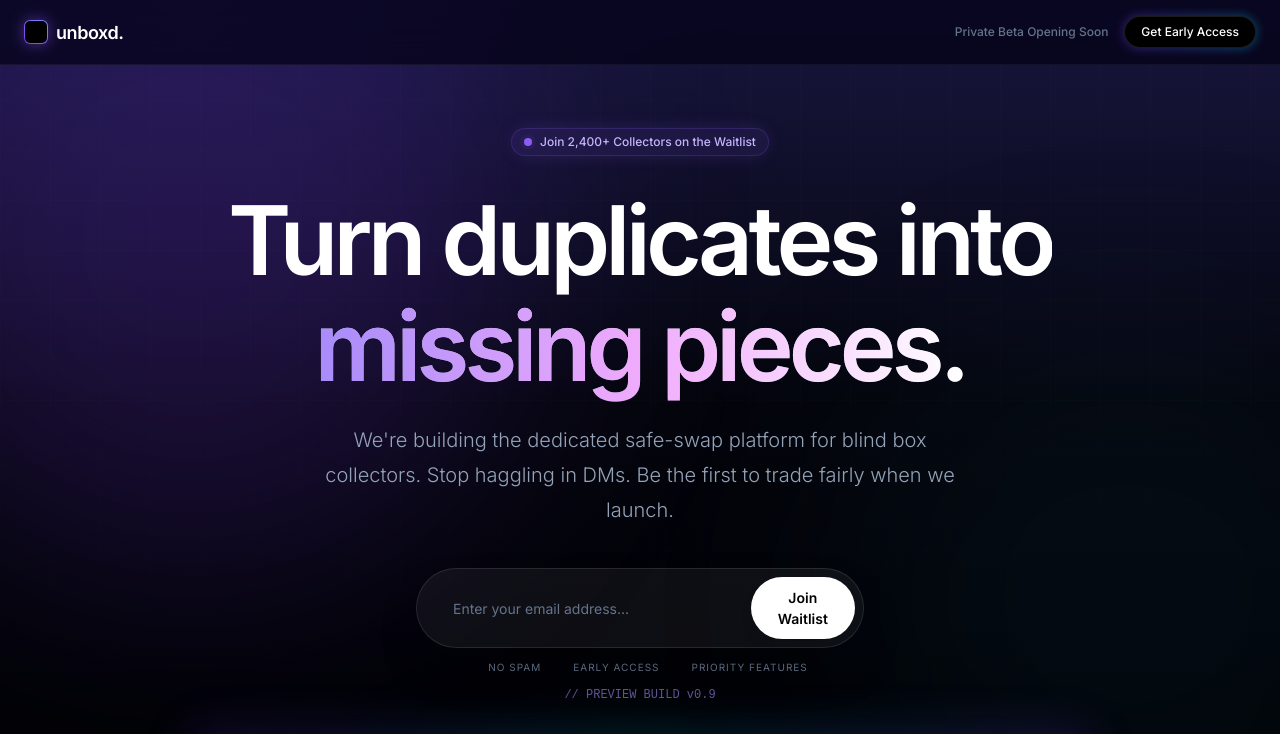
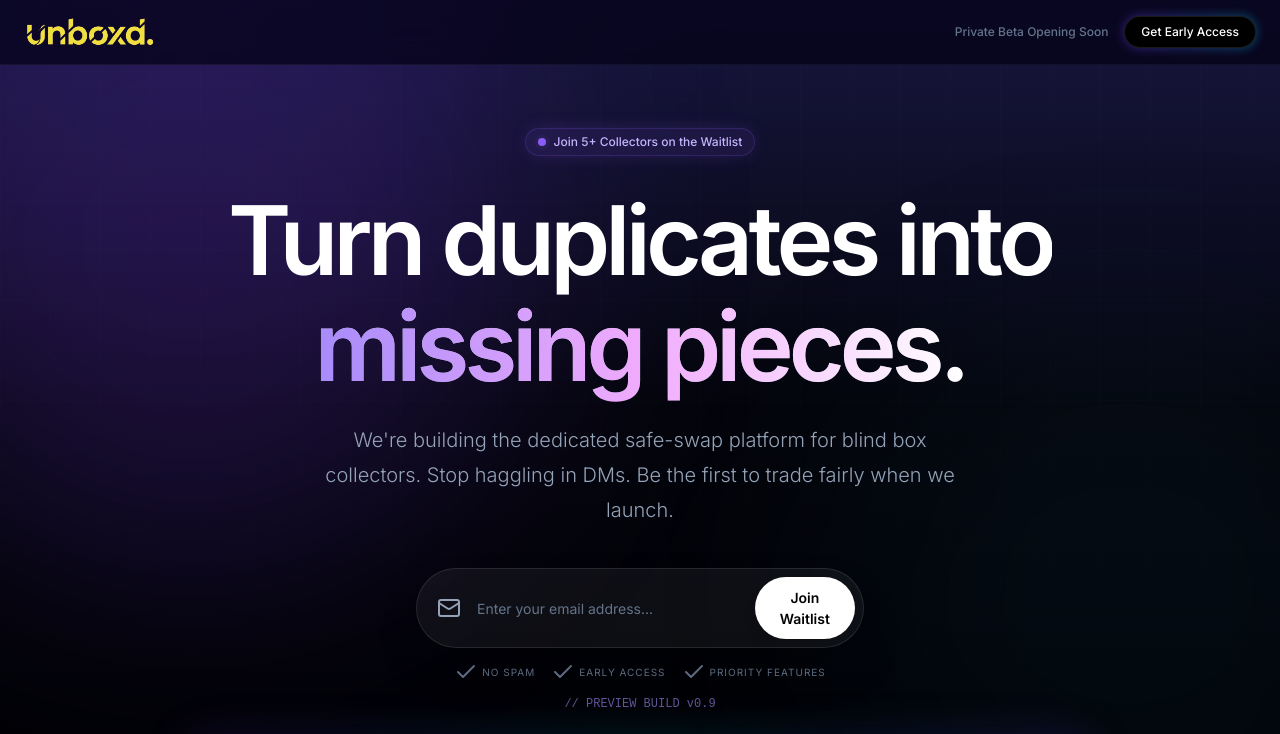
Before and after one commit to tlmotan/2025-FIT3134-unboxed-landing-page-v2, an Angular app: page /landing-page in a window 1280 px wide. Shown: the top 734 px of the page. Built offline with nearby package versions, Linux system fonts and the light colour scheme.

Commit message:
css improvements

```diff
--- a/src/app/footer/footer.css
+++ b/src/app/footer/footer.css
@@ -1,3 +1,15 @@
+.logo-area {
+    display: flex;
+    align-items: center;
+}
+
+.logo-area img {
+    height: 2.3vh;
+    width: auto;
+    display: block;
+    margin-bottom: 0.75vh;
+}
+
 .footer {
     border-top: 1px solid rgba(255, 255, 255, 0.05);
     background-color: rgb(2, 6, 23);
@@ -52,7 +64,7 @@
 }
 
 .footer-copyright {
-    margin-left: 0.5rem;
+    margin-left: 0.1rem;
     font-size: 0.75rem;
     color: rgb(71, 85, 105);
 }
--- a/src/app/footer/footer.html
+++ b/src/app/footer/footer.html
@@ -2,17 +2,18 @@
     <footer class="footer">
         <div class="footer-container">
             <div class="footer-logo">
-                 <div class="footer-logo-icon">
+                 <!-- <div class="footer-logo-icon">
                     <i data-lucide="box"></i>
+                </div> -->
+                 <div class="logo-area" routerLink="/landing-page">
+                    <img src="/logo-banner.PNG" alt="unboxed logo">
                 </div>
-                <span class="footer-logo-text">unboxd.</span>
                 <span class="footer-copyright">© 2026</span>
             </div>
 
             <div class="footer-links">
-                <a href="#" class="footer-link">Twitter</a>
-                <a href="#" class="footer-link">Instagram</a>
-                <a href="mailto:hello@unboxd.com" class="footer-link">Contact</a>
+                <a href="https://www.instagram.com/unboxd.online/" class="footer-link">Instagram</a>
+                <a href="mailto:unboxd.app.online@gmail.com" class="footer-link">Contact Us</a>
             </div>
         </div>
     </footer>
--- a/src/app/footer/footer.ts
+++ b/src/app/footer/footer.ts
@@ -1,4 +1,6 @@
-import { Component } from '@angular/core';
+import { Component, AfterViewInit } from '@angular/core';
+
+declare const lucide: any;
 
 @Component({
   selector: 'app-footer',
@@ -6,6 +8,10 @@ import { Component } from '@angular/core';
   templateUrl: './footer.html',
   styleUrl: './footer.css',
 })
-export class Footer {
-
+export class Footer implements AfterViewInit {
+  ngAfterViewInit() {
+    if (typeof lucide !== 'undefined') {
+      lucide.createIcons();
+    }
+  }
 }
--- a/src/app/header/header.css
+++ b/src/app/header/header.css
@@ -1,3 +1,15 @@
+.logo-area {
+  display: flex;
+  align-items: center;
+  cursor: pointer;
+}
+
+.logo-area img {
+  height: 4.3vh;
+  width: auto;
+  display: block;
+}
+
 .header-nav {
     position: fixed;
     top: 0;
--- a/src/app/header/header.html
+++ b/src/app/header/header.html
@@ -3,12 +3,14 @@
     <nav class="header-nav">
         <div class="header-container">
             <a href="#" class="header-logo">
-                <div class="header-logo-icon">
+                <!-- <div class="header-logo-icon">
                     <div class="header-logo-icon-inner">
                         <i data-lucide="box"></i>
                     </div>
+                </div> -->
+                <div class="logo-area" routerLink="/landing-page">
+                    <img src="logo-banner.PNG" alt="unboxed logo">
                 </div>
-                <span class="header-logo-text">unboxd.</span>
             </a>
 
             <!-- Reduced Nav for Focus -->
--- a/src/app/header/header.ts
+++ b/src/app/header/header.ts
@@ -1,4 +1,6 @@
-import { Component } from '@angular/core';
+import { Component, AfterViewInit } from '@angular/core';
+
+declare const lucide: any;
 
 @Component({
   selector: 'app-header',
@@ -6,6 +8,10 @@ import { Component } from '@angular/core';
   templateUrl: './header.html',
   styleUrl: './header.css',
 })
-export class Header {
-
+export class Header implements AfterViewInit {
+  ngAfterViewInit() {
+    if (typeof lucide !== 'undefined') {
+      lucide.createIcons();
+    }
+  }
 }
--- a/src/app/landing-page/landing-page.css
+++ b/src/app/landing-page/landing-page.css
@@ -226,6 +226,16 @@
 
 .email-input::placeholder {
     color: rgb(100, 116, 139);
+}
+
+.email-input:-webkit-autofill,
+.email-input:-webkit-autofill:hover,
+.email-input:-webkit-autofill:focus,
+.email-input:-webkit-autofill:active {
+    -webkit-background-clip: text;
+    -webkit-text-fill-color: white;
+    transition: background-color 5000s ease-in-out 0s;
+    box-shadow: inset 0 0 20px 20px transparent;
 }
 
 .submit-button {
@@ -1044,6 +1054,7 @@
     filter: blur(4px);
     opacity: 0.3;
     transition: opacity 1s;
+    pointer-events: none;
 }
 
 .cta-input-wrapper:hover .cta-input-glow {
@@ -1072,6 +1083,16 @@
     border-color: rgba(139, 92, 246, 0.5);
 }
 
+.cta-email-input:-webkit-autofill,
+.cta-email-input:-webkit-autofill:hover,
+.cta-email-input:-webkit-autofill:focus,
+.cta-email-input:-webkit-autofill:active {
+    -webkit-background-clip: text;
+    -webkit-text-fill-color: white;
+    transition: background-color 5000s ease-in-out 0s;
+    box-shadow: inset 0 0 20px 20px rgb(10, 10, 15);
+}
+
 .cta-submit-button {
     width: 100%;
     background-color: white;
--- a/src/app/landing-page/landing-page.html
+++ b/src/app/landing-page/landing-page.html
@@ -26,7 +26,7 @@
                       <span class="pulse-ping"></span>
                       <span class="pulse-dot"></span>
                     </span>
-                    Join 2,400+ Collectors on the Waitlist
+                    Join 5+ Collectors on the Waitlist
                 </span>
             </div>
 
@@ -43,14 +43,17 @@
 
             <!-- Waitlist Capture Form -->
             <div id="join-waitlist" class="waitlist-form-container">
-                <form class="waitlist-form">
+                <form class="waitlist-form" (ngSubmit)="onSubmit()">
                     <div class="form-icon">
                         <i data-lucide="mail"></i>
                     </div>
-                    <input type="email" placeholder="Enter your email address..." class="email-input" required="">
-                    <button type="submit" class="submit-button">
-                        Join Waitlist
+                    <input type="email" placeholder="Enter your email address..." class="email-input" [(ngModel)]="email" name="email" required [disabled]="isSubmitting">
+                    <button type="submit" class="submit-button" [disabled]="isSubmitting">
+                        {{ isSubmitting ? 'Joining...' : 'Join Waitlist' }}
                     </button>
+                    <p class="cta-disclaimer" [style.color]="clickMessage.includes('✅') ? '#10b981' : '#ef4444'" *ngIf="clickMessage">
+                        {{ clickMessage }}
+                </p>
                 </form>
                 <div class="form-badges">
                     <span class="form-badge-item"><i data-lucide="check"></i> No Spam</span>
--- a/src/app/landing-page/landing-page.ts
+++ b/src/app/landing-page/landing-page.ts
@@ -1,10 +1,11 @@
-import { Component } from '@angular/core';
+import { Component, AfterViewInit } from '@angular/core';
 import { CommonModule } from '@angular/common';
 import { FormsModule } from '@angular/forms';
 import { Header } from "../header/header";
 import { Footer } from "../footer/footer";
 import { SupabaseService } from '../supabase.service';
 
+declare const lucide: any;
 
 @Component({
   selector: 'app-landing-page',
@@ -12,13 +13,19 @@ import { SupabaseService } from '../supabase.service';
   templateUrl: './landing-page.html',
   styleUrl: './landing-page.css',
 })
-export class LandingPage {
+export class LandingPage implements AfterViewInit {
   title = 'My Angular App';
   email = '';
   clickMessage = '';
   isSubmitting = false;
 
   constructor(private supabaseService: SupabaseService) {}
+
+  ngAfterViewInit() {
+    if (typeof lucide !== 'undefined') {
+      lucide.createIcons();
+    }
+  }
 
   async onSubmit() {
     if (!this.email || !this.email.includes('@')) {
--- a/src/index.html
+++ b/src/index.html
@@ -61,10 +61,6 @@
 
 
 
-    <script>
-        lucide.createIcons();
-    </script>
-
 </body></html>
 
 <app-root></app-root>
```
